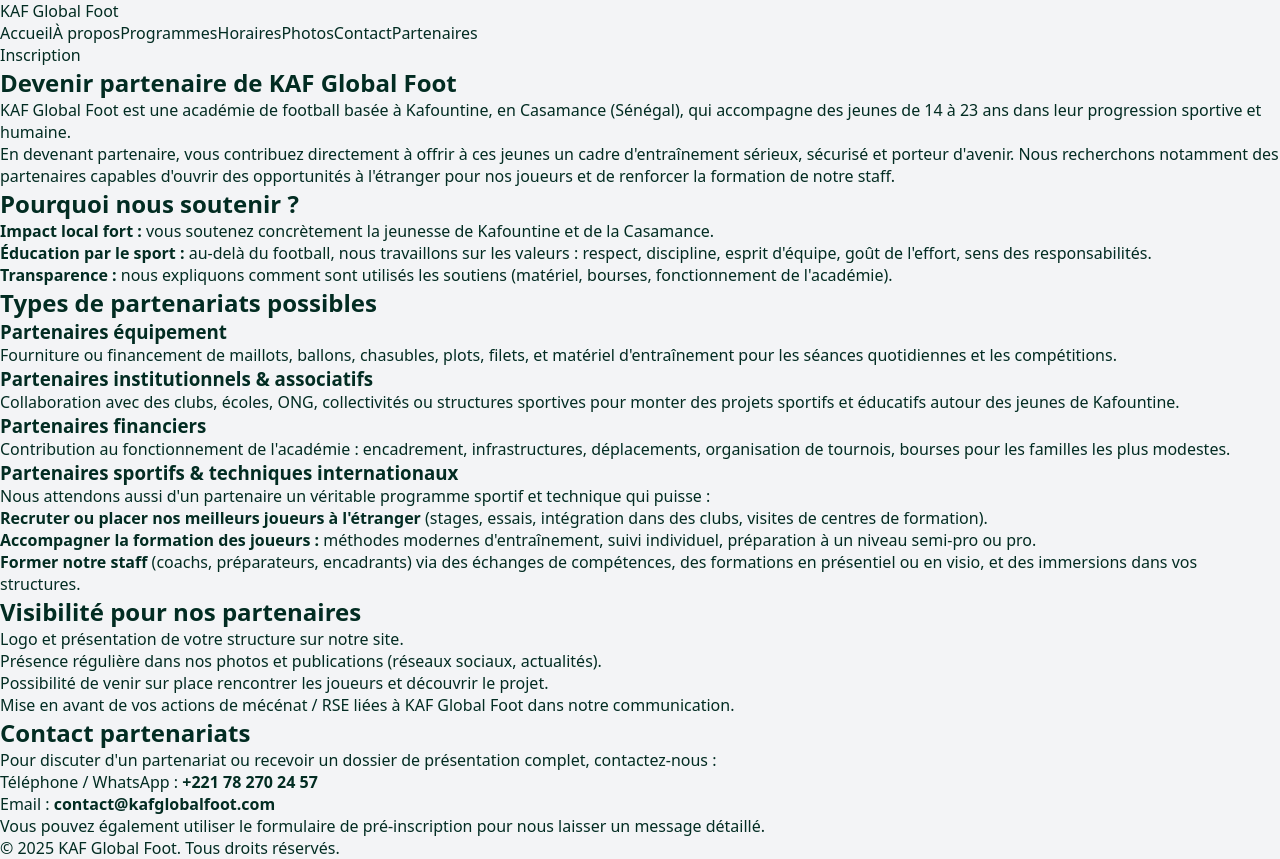
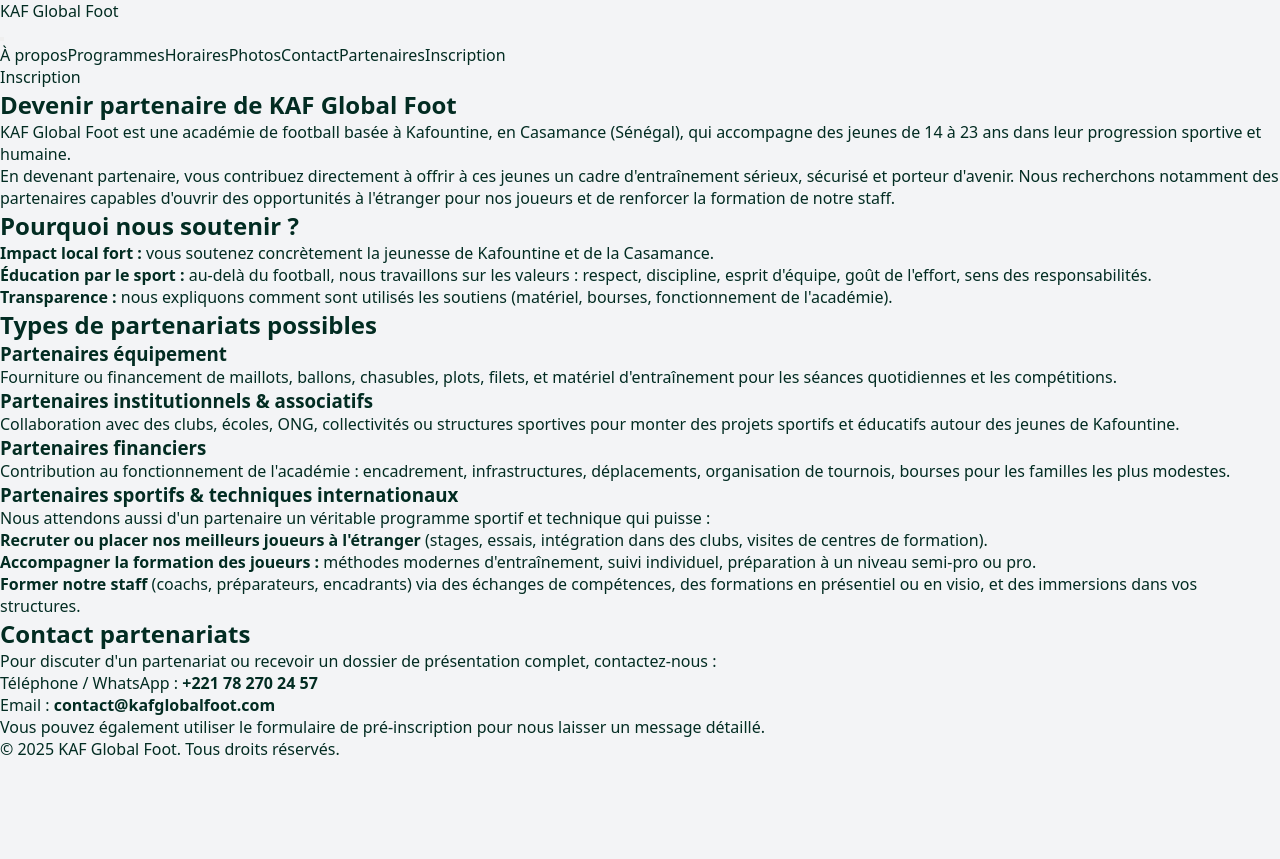
Before and after one commit to meliusmum-sketch/KAF-GLOBAL-FOOT, a Next.js app: page /partenaires in a window 1280 px wide. After the commit the page ends 800 px from the top, so only its background shows below. Built offline with nearby package versions, Linux system fonts and the light colour scheme.

Commit message:
Update partenaires.tsx

```diff
--- a/pages/partenaires.tsx
+++ b/pages/partenaires.tsx
@@ -1,6 +1,10 @@
+import { useState } from "react";
 import Link from "next/link";
 
 export default function PartenairesPage() {
+  const [mobileNavOpen, setMobileNavOpen] = useState(false);
+  const closeMobileNav = () => setMobileNavOpen(false);
+
   return (
     <div className="page">
       {/* HEADER */}
@@ -10,14 +14,50 @@ export default function PartenairesPage() {
             <Link href="/">KAF Global Foot</Link>
           </div>
 
-          <nav className="main-nav">
-            <Link href="/">Accueil</Link>
-            <Link href="/#apropos">À propos</Link>
-            <Link href="/#programmes">Programmes</Link>
-            <Link href="/#horaires">Horaires</Link>
-            <Link href="/#photos">Photos</Link>
-            <Link href="/#contact">Contact</Link>
-            <Link href="/partenaires">Partenaires</Link>
+          <button
+            className={`mobile-nav-toggle ${
+              mobileNavOpen ? "is-open" : ""
+            }`}
+            onClick={() => setMobileNavOpen((open) => !open)}
+            aria-label={
+              mobileNavOpen ? "Fermer le menu" : "Ouvrir le menu"
+            }
+          >
+            <span />
+            <span />
+            <span />
+          </button>
+
+          <nav
+            className={`main-nav ${
+              mobileNavOpen ? "is-open" : ""
+            }`}
+          >
+            <Link href="/#apropos" onClick={closeMobileNav}>
+              À propos
+            </Link>
+            <Link href="/#programmes" onClick={closeMobileNav}>
+              Programmes
+            </Link>
+            <Link href="/#horaires" onClick={closeMobileNav}>
+              Horaires
+            </Link>
+            <Link href="/#photos" onClick={closeMobileNav}>
+              Photos
+            </Link>
+            <Link href="/#contact" onClick={closeMobileNav}>
+              Contact
+            </Link>
+            <Link href="/partenaires" onClick={closeMobileNav}>
+              Partenaires
+            </Link>
+            <Link
+              href="/inscription"
+              className="nav-cta nav-cta-in-nav"
+              onClick={closeMobileNav}
+            >
+              Inscription
+            </Link>
           </nav>
 
           <div className="nav-actions">
@@ -60,8 +100,8 @@ export default function PartenairesPage() {
             </li>
             <li>
               <strong>Transparence :</strong> nous expliquons comment sont
-              utilisés les soutiens (matériel, bourses,
-              fonctionnement de l&apos;académie).
+              utilisés les soutiens (matériel, bourses, fonctionnement de
+              l&apos;académie).
             </li>
           </ul>
         </section>
@@ -117,25 +157,6 @@ export default function PartenairesPage() {
         </section>
 
         <section className="page-section">
-          <h2>Visibilité pour nos partenaires</h2>
-          <ul>
-            <li>Logo et présentation de votre structure sur notre site.</li>
-            <li>
-              Présence régulière dans nos photos et publications (réseaux
-              sociaux, actualités).
-            </li>
-            <li>
-              Possibilité de venir sur place rencontrer les joueurs et découvrir
-              le projet.
-            </li>
-            <li>
-              Mise en avant de vos actions de mécénat / RSE liées à KAF Global
-              Foot dans notre communication.
-            </li>
-          </ul>
-        </section>
-
-        <section className="page-section">
           <h2>Contact partenariats</h2>
           <p>
             Pour discuter d&apos;un partenariat ou recevoir un dossier de
```
